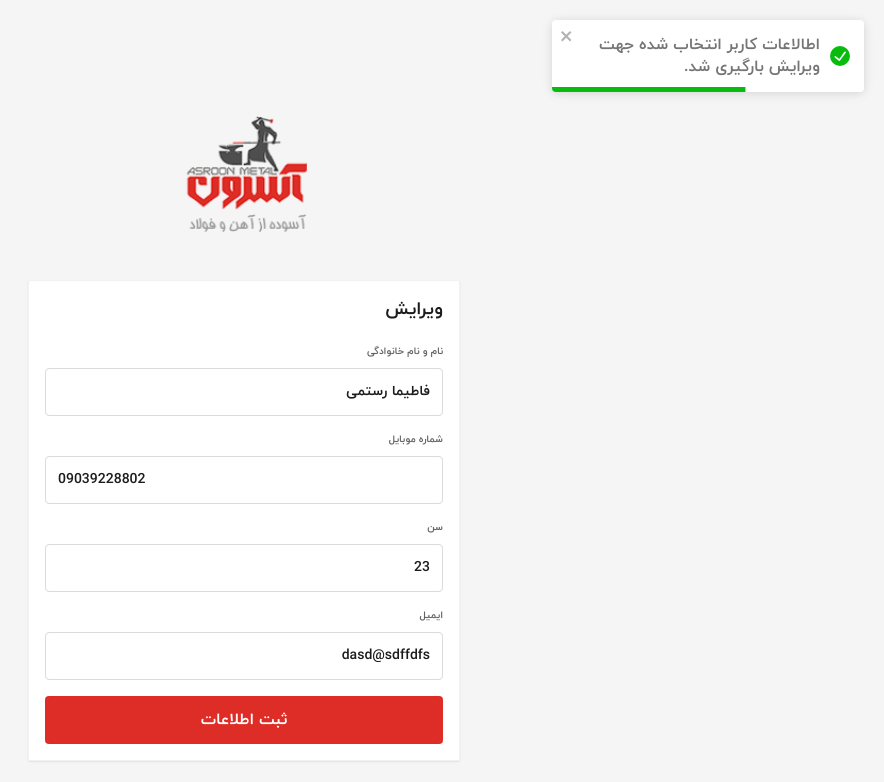
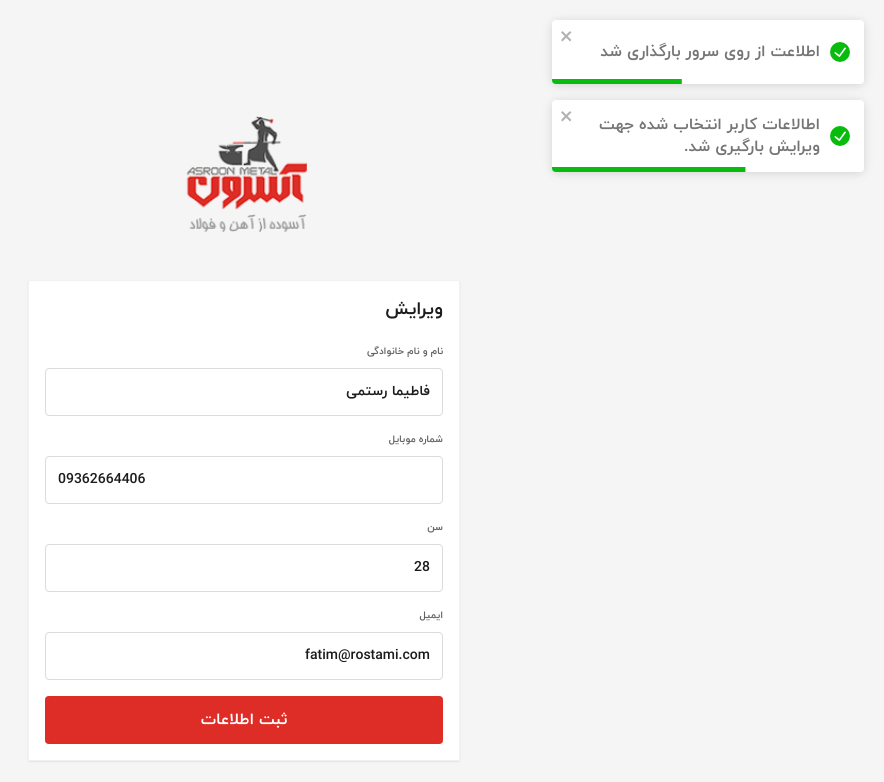
Before and after one commit to hos715/asroon, a React (Create React App) app: page /form in a window 1280 px wide. Both pictures are taken after a click on the button 314 px from the left and 418 px from the top of the page. Shown: the top 782 px of the page, without its empty margins (396-1280 px from the left). Built offline with nearby package versions, Linux system fonts and the light colour scheme; data requests are answered from the project's data file.

Commit message:
refactore request services and use async with axios

```diff
--- a/db.json
+++ b/db.json
@@ -2,9 +2,9 @@
   "users": [
     {
       "fullname": "فاطیما رستمی",
-      "phoneNumber": "09039228802",
-      "age": "23",
-      "email": "dasd@sdffdfs",
+      "phoneNumber": "09362664406",
+      "age": "28",
+      "email": "fatim@rostami.com",
       "id": "16e7fd9c-05ed-422c-ac6b-cc5dbad56abb"
     },
     {
@@ -29,18 +29,18 @@
       "id": 123456793
     },
     {
-      "fullname": "مهران مدیری",
-      "phoneNumber": "09119109101",
-      "age": "62",
-      "email": "mehran@modiri.com",
-      "id": "RqCPrDw"
-    },
-    {
       "fullname": "فاطمه خلیلی",
       "phoneNumber": "09039228802",
       "age": "34",
       "email": "fatemeh@kh.co",
       "id": "mqZGK1m"
+    },
+    {
+      "fullname": "هرکول پوآرو",
+      "phoneNumber": "09998887766",
+      "age": "54",
+      "email": "heraclus@po.poo",
+      "id": "uEB26eX"
     }
   ]
 }
--- a/package.json
+++ b/package.json
@@ -14,7 +14,6 @@
     "react-router-dom": "^6.0.2",
     "react-scripts": "4.0.3",
     "react-toastify": "^8.1.0",
-    "uuid": "^8.3.2",
     "web-vitals": "^1.0.1"
   },
   "scripts": {
--- a/src/App.js
+++ b/src/App.js
@@ -1,9 +1,14 @@
 import React, { useEffect, useState } from "react";
 import { Route, Routes, useNavigate } from "react-router";
 import { toast } from "react-toastify";
-import axios from "axios";
 
-import config from "./services/config.json";
+import {
+  deleteUser,
+  getSingleUser,
+  getUsers,
+  registerUser,
+  updateUser,
+} from "./services/userServices";
 
 import ModalDialog from "./component/ModalDialog";
 import UserForm from "./component/userForm";
@@ -29,19 +34,16 @@ const App = () => {
     initialStates();
   }, []);
 
-  const initialStates = () => {
-    axios
-      .get(`${config.fakeapi}/users`)
-      .then(({ data, status }) => {
+  const initialStates = async () => {
+    try {
+      const { status, data } = await getUsers();
       if (status === 200) {
         setUsers(data);
+        toast.success('اطلاعت از روی سرور بارگذاری شد')
       }
-        console.log("data: ", data);
-        console.log("status: ", status);
-      })
-      .catch((er) => {
+    } catch (er) {
       console.log(er);
-      });
+    }
   };
   const checkUsers = () => {
     if (users.length > 0) {
@@ -56,7 +58,7 @@ const App = () => {
     setEmail("");
     setUserId(-1);
   };
-  const handleSubmitForm = (event) => {
+  const handleSubmitForm = async (event) => {
     event.preventDefault();
 
     if (phoneNumber > 999999999999) {
@@ -66,28 +68,25 @@ const App = () => {
     } else if (age > 200 && age < 1) {
       toast.warn("لطفا سن کاربر را دوباره بررسی نمایید");
     } else if (userId !== -1) {
-      const updateUser = {
+      const user = {
         fullname,
         phoneNumber,
         age,
         email,
       };
-      axios
-        .put(`${config.fakeapi}/users/${userId}`, JSON.stringify(updateUser), {
-          headers: {
-            "Content-Type": "application/json",
-          },
-        })
-        .then((response) => {
-          console.log(response);
+
+      try {
+        const { status } = await updateUser(userId, user);
+        if (status === 200) {
           clearInputs();
           navigate("/form");
           toast.success("ویرایش با موفقیت انجام شد.");
           initialStates();
-        })
-        .catch((ex) => {
+        }
+      } catch (ex) {
         console.log(ex);
-        });
+        toast.error("مشکلی به وجود آمده.");
+      }
     } else {
       const newUser = {
         fullname,
@@ -95,25 +94,19 @@ const App = () => {
         age,
         email,
       };
-      axios
-        .post(`${config.fakeapi}/users`, JSON.stringify(newUser), {
-          headers: {
-            "Content-Type": "application/json",
-          },
-        })
-        .then(({ status, data }) => {
-          console.log(status);
+
+      try {
+        const { status, data } = await registerUser(newUser);
         if (status === 201) {
-            toast.success(`کاربری جدید (${data.fullname}) با موفقیت اضافه شد`);
+          toast.success(`کاربر جدید (${data.fullname}) با موفقیت اضافه شد`);
           clearInputs();
           navigate("/form");
           initialStates();
         }
-        })
-        .catch((ex) => {
+      } catch (ex) {
         console.log(ex);
         toast.error("برای افزودن کاربر جدید، مشکلی پیش آمده.");
-        });
+      }
     }
   };
   const getUserId = (selectedId) => {
@@ -121,10 +114,9 @@ const App = () => {
     setUserId(selectedId);
     setOpenModal(true);
   };
-  const handleEditUser = (selectedId) => {
-    axios
-      .get(`${config.fakeapi}/users/${selectedId}`)
-      .then(({ status, data }) => {
+  const handleEditUser = async (selectedId) => {
+    try {
+      const { status, data } = await getSingleUser(selectedId);
       if (status === 200) {
         setFullname(data.fullname);
         setPhoneNumber(data.phoneNumber);
@@ -134,20 +126,23 @@ const App = () => {
         navigate("/");
         toast.success("اطالاعات کاربر انتخاب شده جهت ویرایش بارگیری شد.");
       }
-      })
-      .catch((ex) => console.log(ex));
+    } catch (ex) {
+      toast.error(
+        `در بارگیری سطر اتخاب شده مشکلی به وجود آمده دوباره تلاش کنید`
+      );
+      console.log(ex);
+      navigate("/form");
+    }
   };
   const cancelDeleteUser = () => {
     setOpenModal(false);
     clearInputs();
     toast.success("حذف سطر مورد نظر لغو شد.");
   };
-  const handleDeleteUser = () => {
-    console.log(userId);
-    axios
-      .delete(`${config.fakeapi}/users/${userId}`)
-      .then((response) => {
-        console.log(response);
+  const handleDeleteUser = async () => {
+    try {
+      const { status } = await deleteUser(userId);
+      if (status === 200) {
         toast.success("سطر مورد نظر با موفقیت حذف شد.");
         setOpenModal(false);
         clearInputs();
@@ -158,8 +153,11 @@ const App = () => {
           );
           navigate("/");
         }
-      })
-      .catch((ex) => console.log(ex));
+      }
+    } catch (ex) {
+      console.log(ex);
+      toast.error("حذف سطر مورد نظر با مشکل مواجه شد، لطفا دوباره تلاش کنید.");
+    }
   };
   return (
     <>
--- a/src/component/userForm.jsx
+++ b/src/component/userForm.jsx
@@ -2,7 +2,7 @@ import React from "react";
 
 const UserForm = ({
   handleSubmitForm,
-  userIndex,
+  userId,
   fullname,
   setFullname,
   phoneNumber,
@@ -12,10 +12,11 @@ const UserForm = ({
   email,
   setEmail,
 }) => {
+  console.log('userId: ',userId);
   return (
     <form className="c-form" onSubmit={(e) => handleSubmitForm(e)}>
       <h1 className="c-form__title">
-        {userIndex === -1 ? "فرم زیر را پرکنید" : "ویرایش"}
+        {userId === -1 ? "فرم زیر را پرکنید" : "ویرایش"}
       </h1>
 
       <label className="c-form__label">
@@ -71,7 +72,7 @@ const UserForm = ({
       <input
         type="submit"
         className="c-form__btn--submit"
-        value={userIndex === -1 ? "ساخت اکانت" : "ثبت اطلاعات"}
+        value={userId === -1 ? "ساخت اکانت" : "ثبت اطلاعات"}
       />
     </form>
   );
--- /dev/null
+++ b/src/services/httpServices.js
@@ -0,0 +1,23 @@
+import axios from "axios";
+import { toast } from "react-toastify";
+
+axios.defaults.headers.post["Content-Type"] = "application/json";
+axios.defaults.headers.put["Content-Type"] = "application/json";
+
+axios.interceptors.response.use(null, (err) => {
+  const expectedError =
+    err.response && err.response.status >= 400 && err.response.status < 500;
+  if (!expectedError) {
+    toast.error("مشکلی از سمت سرور رخ داده");
+  }
+
+  return Promise.reject(err);
+});
+
+const http = {
+  get: axios.get,
+  post: axios.post,
+  put: axios.put,
+  delete: axios.delete,
+};
+export default http;
--- /dev/null
+++ b/src/services/userServices.js
@@ -0,0 +1,22 @@
+import config from "./config.json";
+import http from "./httpServices";
+
+export const getUsers = () => {
+  return http.get(`${config.fakeapi}/users`);
+};
+
+export const getSingleUser = (id) => {
+  return http.get(`${config.fakeapi}/users/${id}`);
+};
+
+export const registerUser = (user) => {
+  return http.post(`${config.fakeapi}/users`, JSON.stringify(user));
+};
+
+export const updateUser = (id, userDetail) => {
+  return http.put(`${config.fakeapi}/users/${id}`, JSON.stringify(userDetail));
+};
+
+export const deleteUser = (id) => {
+  return http.delete(`${config.fakeapi}/users/${id}`);
+};
```
Also changed, not shown: 2 other files (tests, documents, lock files or other folders). Lines whose indentation alone changed are shown as unchanged.
